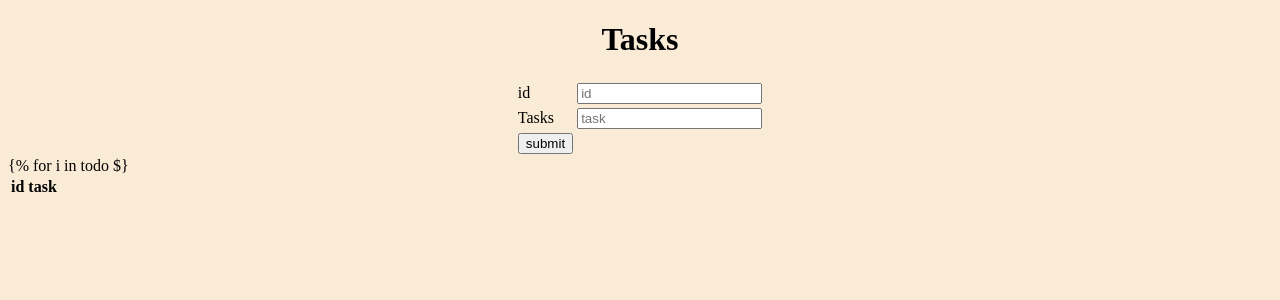
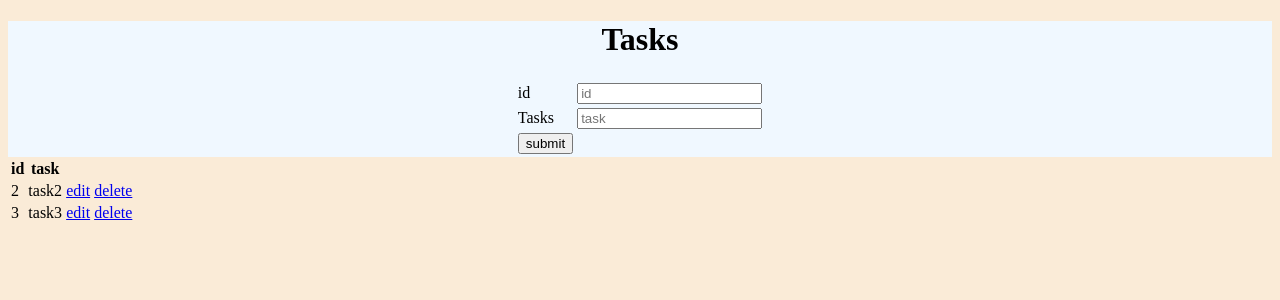
Before and after one commit to sreeharipremanathan/django, a Django app: page /td in a window 1280 px wide. Shown: the top 300 px of the page. Run offline with Django 5.2, Linux system fonts and the light colour scheme; lists and menus that the app fills with data are empty.

Commit message:
Add files via upload
todo

```diff
--- a/project/app/urls.py
+++ b/project/app/urls.py
@@ -5,4 +5,6 @@
     path('demo',views.demo),
     path('snd',views.second),
     path('td',views.todo1),
+    path('edit/<id>',views.edit_form),
+    path('delete/<id>',views.delete_fun)
 ]
--- a/project/app/views.py
+++ b/project/app/views.py
@@ -1,9 +1,10 @@
 from django.shortcuts import render,redirect
 from django.http import HttpResponse
-todo=[]
+todo=[{'id':'1','task':'task1'},{'id':'2','task':'task2'},{'id':'3','task':'task3'}]
 # Create your views here.
 def fun1(requset):
     return HttpResponse("welcome")
+    # return render(requset,'todo.html')
 def index_page(request):
     name='hari'
     age='22'
@@ -26,3 +27,22 @@
         print(todo)
         return redirect(todo1)
     return render(requst,'todo.html',{'todo':todo})
+
+def edit_form(request,id):
+    task=''
+    for i in todo:
+        if i['id']==id:
+            task=i
+    if request.method=='POST':
+        id=request.POST['id']
+        task1=request.POST['task']
+        task['id']=id
+        task['task']=task1
+        return redirect(todo1)
+    return render(request,'edit.html',{'task':task})
+
+def delete_fun(request,id):
+    for i in todo:
+        if i['id']==id:
+            todo.remove(i)
+    return redirect(todo1)
--- a/project/static/css/todo.css
+++ b/project/static/css/todo.css
@@ -1,3 +1,6 @@
 body{
     background-color: antiquewhite;
 }
+.form{
+    background-color: aliceblue;
+}
--- a/project/templates/todo.html
+++ b/project/templates/todo.html
@@ -8,7 +8,8 @@
     <link rel="stylesheet" href="{% static '/css/todo.css' %}">
 </head>
 <body>
-    <center><h1>Tasks</h1></center>
+    <div class="form">
+        <center><h1>Tasks</h1></center>
     <center><form action="" method="post">
         {% csrf_token %}
         <table>
@@ -25,6 +26,24 @@
             </tr>
         </table>
     </form></center>
+    </div>
+    <!-- <center><h1>Tasks</h1></center>
+    <center><form action="" method="post">
+        {% csrf_token %}
+        <table>
+            <tr>
+                <td>id</td>
+                <td><input type="text" placeholder="id" name="id"></td>
+            </tr>
+            <tr>
+                <td>Tasks</td>
+                <td><input type="text" placeholder="task" name="task"></td>
+            </tr>
+            <tr>
+                <td><input type="submit" value="submit"></td>
+            </tr>
+        </table>
+    </form></center> -->
 
 
     <!-- <center><form action="" method="post">
@@ -34,16 +53,19 @@
         <input type="submit" value="submit">
     </form></center> -->
 
-    <table>
+    <table class="table">
         <tr>
             <th>id</th>
             <th>task</th>
         </tr>
-        {% for i in todo $}
+        {% for i in todo %}
         <tr>
             <td>{{i.id}}</td>
             <td>{{i.task}}</td>
+            <td><a href="edit/{{i.id}}">edit</a>
+            <a href="delete/{{i.id}}">delete</a></td>
         </tr>
+        {% endfor %}
     </table>
 </body>
 </html>
```
Also changed, not shown: project/templates/edit.html (added, +27 -0 lines).
